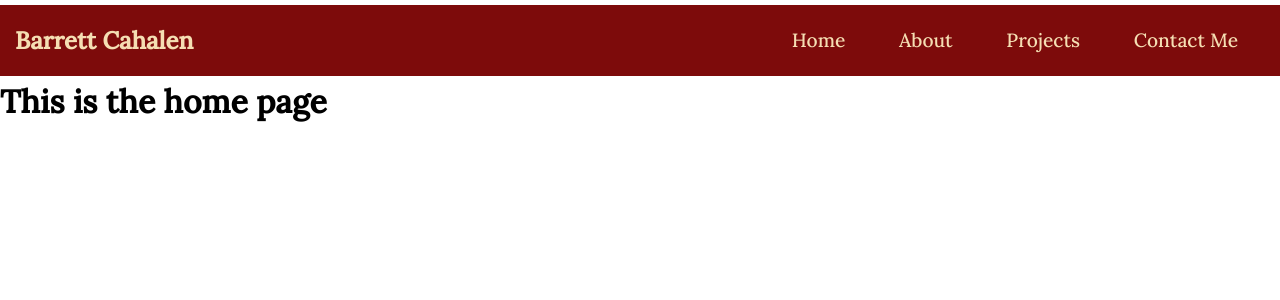
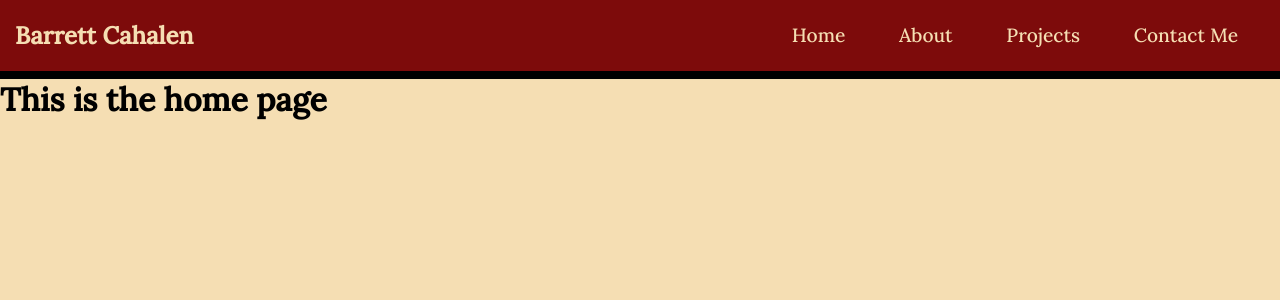
Before and after one commit to bpcahalen/Portfolio, a Vue app: page / in a window 1280 px wide. Both pictures are taken after a click on the button "Enter". Shown: the top 300 px of the page. Built offline with nearby package versions, Linux system fonts and the light colour scheme.

Commit message:
cleaning up spacing and creating view page color. Also adjusting animation

```diff
--- a/src/App.vue
+++ b/src/App.vue
@@ -3,7 +3,7 @@
     <h1 class="welcomeMessage">Welcome To My Portfolio</h1>
     <button class="enter" @click="enterSite">Enter</button>
   </div>
-<div class="main" v-else>
+<div v-if="!enter">
   <header>
     <div class="navigation">
       <h2 class="name">Barrett Cahalen</h2>
@@ -15,8 +15,8 @@
       </nav>
     </div>
   </header>
+  <RouterView/>
 </div>
-<div><RouterView/></div>
 </template>
 
 <script>
@@ -28,7 +28,11 @@ export default {
   },
   methods: {
     enterSite() {
-      this.enter = false;
+      if(this.enter){
+        this.enter = false;
+      }else{
+        this.enter = true;
+      }
     }
   }
 }
@@ -48,6 +52,21 @@ export default {
   flex-direction: column;
   justify-content: center;
   align-items: center;
+  margin: 0;
+}
+
+.enter{
+  animation: transitionOut 2s;
+}
+
+@keyframes transitionOut{
+  from {
+    transform: translateY(0);
+  }
+
+  to{
+    transform: translateY(-100%);
+  }
 }
 
 .enter{
@@ -96,12 +115,14 @@ html, body{
 }
 
 header{
+  margin: 0;
   background-color: #7d0b0b;
+  border-bottom: black 8px solid;
 }
 
 .navigation{
   display: flex;
-  margin: 5px 15px 5px 15px;
+  margin: 0 15px 0 15px;
   justify-content: space-between;
   align-items: center;
 }
--- a/src/views/HomeView.vue
+++ b/src/views/HomeView.vue
@@ -11,6 +11,11 @@
 
 <style scoped>
 
+.home{
+  background-color: wheat;
+  height:100vh
+}
+
 h1{
   margin: 0;
   color: black;
```
